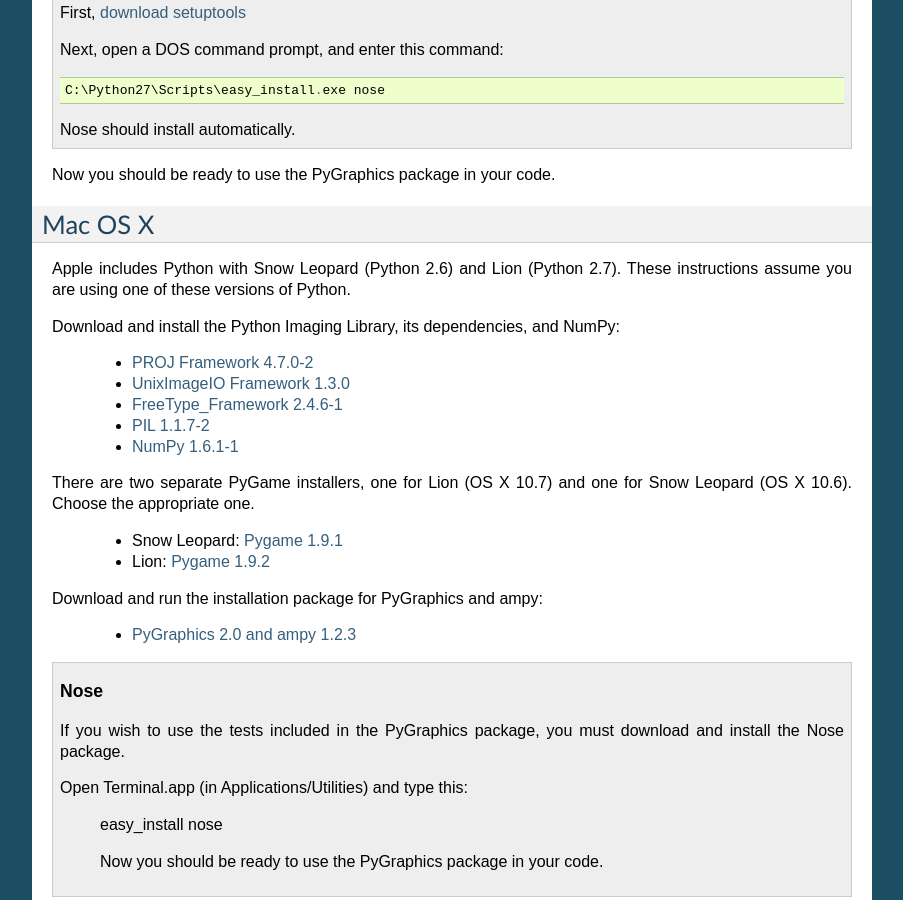
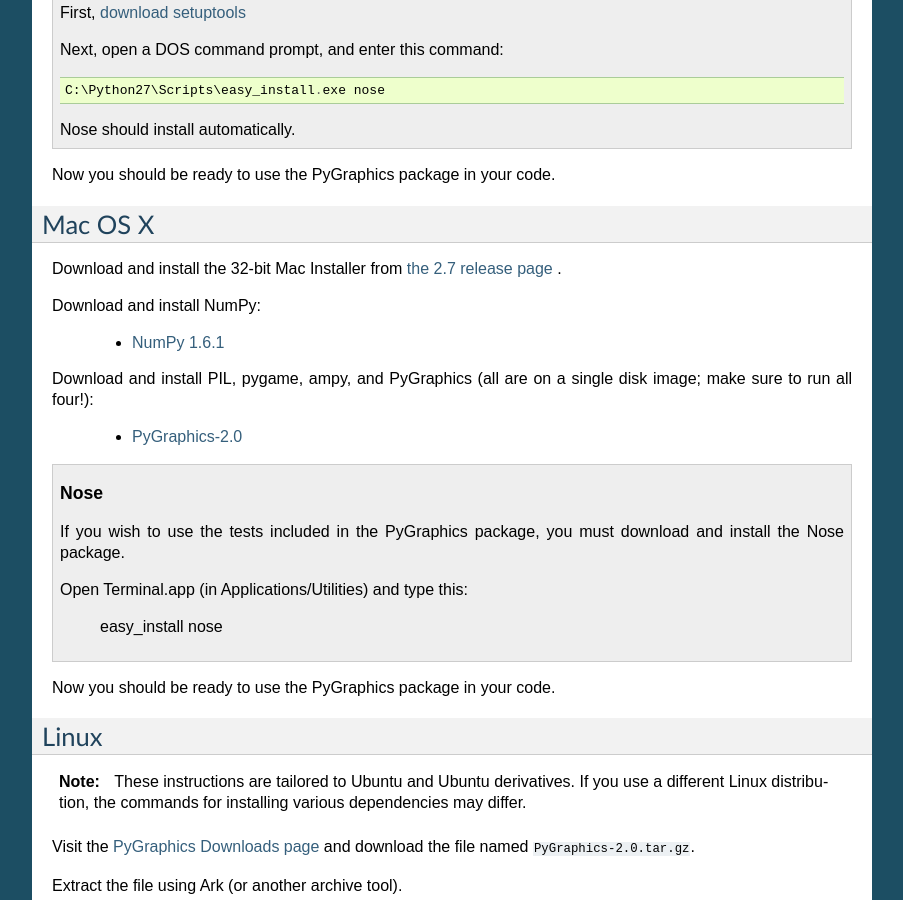
Before and after one commit to yuyutyrdinatry/pygraphics, a Sphinx documentation site: the page built from docs/install.rst, in a window 1280 px wide and 900 px high, scrolled down 647 px. Shown: the whole window, without its empty margins (198-1101 px from the left). Built offline with Sphinx 7.4.7, drawn with Linux system fonts in a browser that asks for light colours.

Commit message:
final version of OS X install instructions, I hope?

```diff
--- a/docs/install.rst
+++ b/docs/install.rst
@@ -48,25 +48,15 @@
 
 .. todo:: OS X installation guide.
 
-Apple includes Python with Snow Leopard (Python 2.6) and Lion (Python 2.7). These instructions assume you are using one of these versions of Python.
+Download and install the 32-bit Mac Installer from `the 2.7 release page <http://www.python.org/download/releases/2.7/>`_ .
 
-Download and install the Python Imaging Library, its dependencies, and NumPy:
+Download and install NumPy:
 
-    * `PROJ Framework 4.7.0-2 <http://www.kyngchaos.com/files/software/frameworks/PROJ_Framework-4.7.0-2-snow.dmg>`_
+    * `NumPy 1.6.1 <http://sourceforge.net/projects/numpy/files/NumPy/1.6.1/numpy-1.6.1-py2.7-python.org-macosx10.3.dmg/download>`_
 
-    * `UnixImageIO Framework 1.3.0 <http://www.kyngchaos.com/files/software/frameworks/UnixImageIO_Framework-1.3.0-snow.dmg>`_
-    * `FreeType_Framework 2.4.6-1 <http://www.kyngchaos.com/files/software/frameworks/FreeType_Framework-2.4.6-1-snow.dmg>`_
-    * `PIL 1.1.7-2 <http://www.kyngchaos.com/files/software/python/PIL-1.1.7-2-snow.dmg>`_
-    * `NumPy 1.6.1-1 <http://www.kyngchaos.com/files/software/python/NumPy-1.6.1-1-snow.dmg>`_
+Download and install PIL, pygame, ampy, and PyGraphics (all are on a single disk image; make sure to run all four!):
 
-There are two separate PyGame installers, one for Lion (OS X 10.7) and one for Snow Leopard (OS X 10.6). Choose the appropriate one.
-
-    * Snow Leopard: `Pygame 1.9.1 <http://pygame.org/ftp/pygame-1.9.1release-py2.6-macosx10.5.zip>`_
-    * Lion: `Pygame 1.9.2 <http://pygame.org/ftp/pygame-1.9.2pre-py2.7-macosx10.7.mpkg.zip>`_
-
-Download and run the installation package for PyGraphics and ampy:
-
-    * `PyGraphics 2.0 and ampy 1.2.3 <http://pypi.python.org/packages/any/P/PyGraphics/PyGraphics-2.0.dmg>`_
+    * `PyGraphics-2.0 <http://pypi.python.org/packages/2.7/P/PyGraphics/PyGraphics-2.0.dmg>`_
 
 .. topic:: Nose
 
@@ -76,7 +66,7 @@
 
         easy_install nose
 
-        Now you should be ready to use the PyGraphics package in your code.
+Now you should be ready to use the PyGraphics package in your code.
 
 Linux
 =====
```
